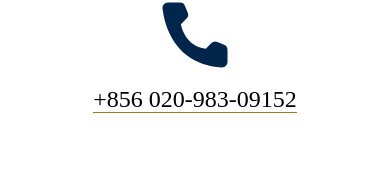
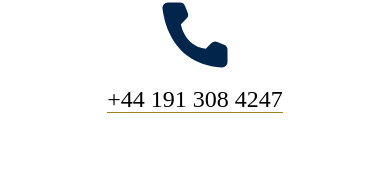
Before and after one commit to AkaraTawng/portfolio-mf-v2, a React (Create React App) app: page /contact in a window 390 px wide. Shown: the part 960-1136 px from the top of the page. Built offline with nearby package versions, Linux system fonts and the light colour scheme.

Commit message:
update phone number in Contact.js

```diff
--- a/src/components/Contact.js
+++ b/src/components/Contact.js
@@ -54,7 +54,7 @@ export default function Contact(props){
                         </svg>
                     </li>
                     <li>
-                        <a href="tel:+85602098309152">+856 020-983-09152</a>
+                        <a href="tel:+441913084247">+44 191 308 4247</a>
                     </li>
                 </ul>
             </section>
```
